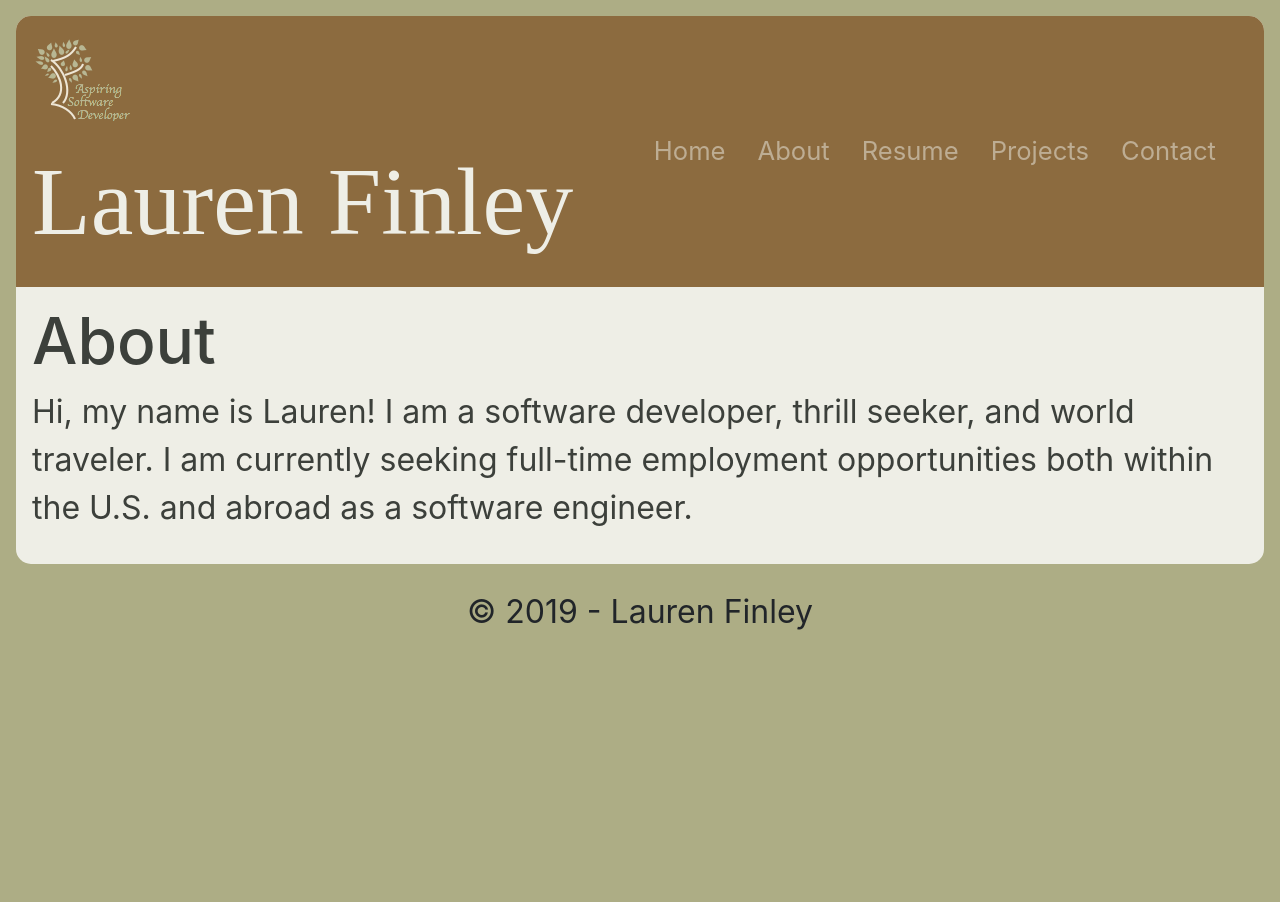
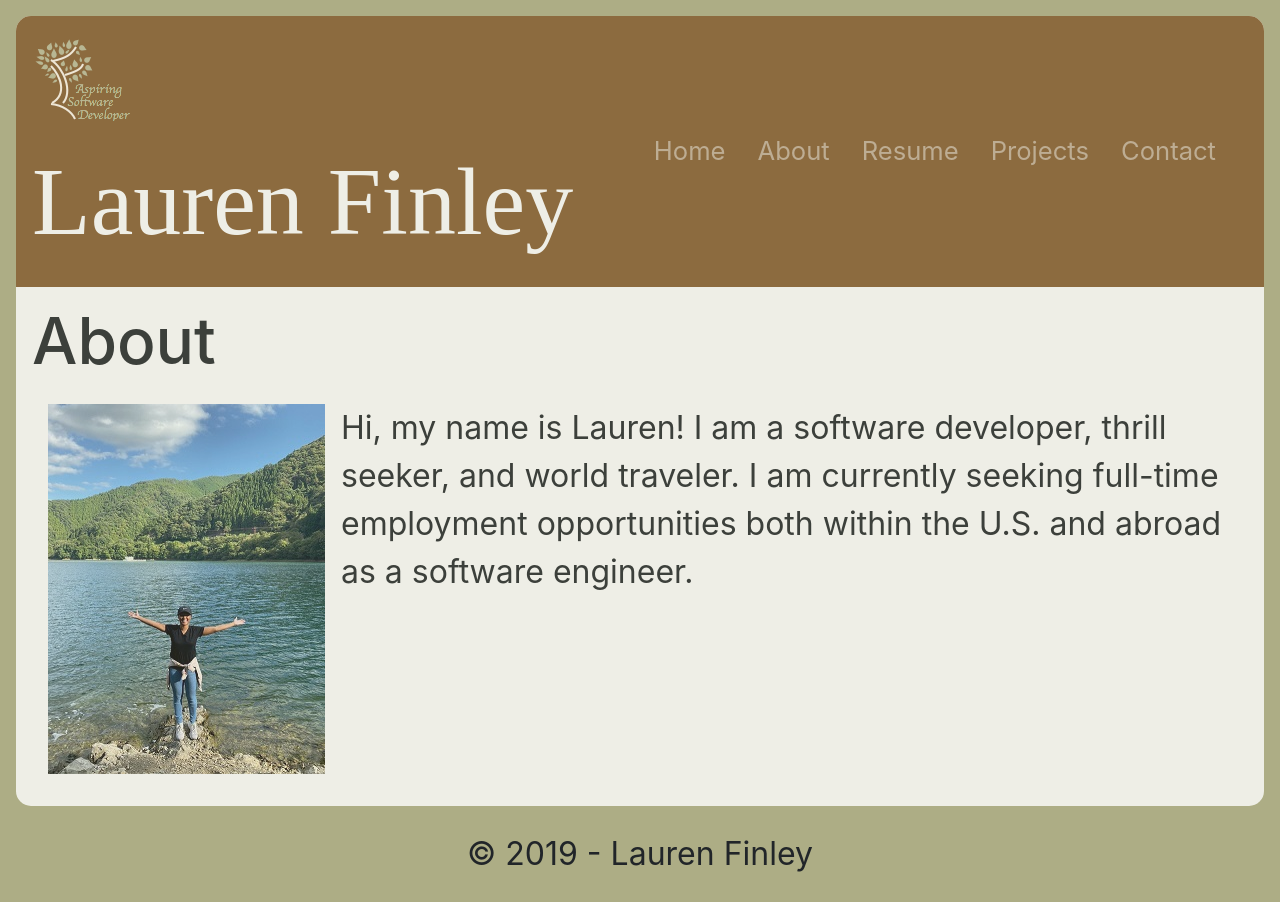
Before and after one commit to laurenoutloud/laurenoutloud.github.io, a React (Vite) app: page /about in a window 1280 px wide. Before the commit the page ends 800 px from the top, so only its background shows below. Built offline with nearby package versions, Linux system fonts and the light colour scheme.

Commit message:
add photo to about page

```diff
--- /dev/null
+++ b/src/css/About.css
@@ -0,0 +1,8 @@
+.about .content {
+    display: flex;
+    justify-content: space-between;
+}
+
+.about-image{
+    margin-right: 1em;
+}
--- a/src/routes/About.js
+++ b/src/routes/About.js
@@ -1,13 +1,21 @@
 import React from 'react';
+import "../css/About.css"
+import naturePhoto from "../images/nature-photo.jpg";
+
 
 class About extends React.Component{
     render(){
         return(
-            <div>
+            <div className="about">
                 <h1>About</h1>
+                <div className="content">
+                <div>
+                <img className="about-image" src={naturePhoto}/>
+                </div>
                 <p>
                 Hi, my name is Lauren! I am a software developer, thrill seeker, and world traveler. I am currently seeking full-time employment opportunities both within the U.S. and abroad as a software engineer.
                 </p>
+                </div>
             </div>
         );
     }
```
Also changed, not shown: src/images/nature-photo.jpg (added).
